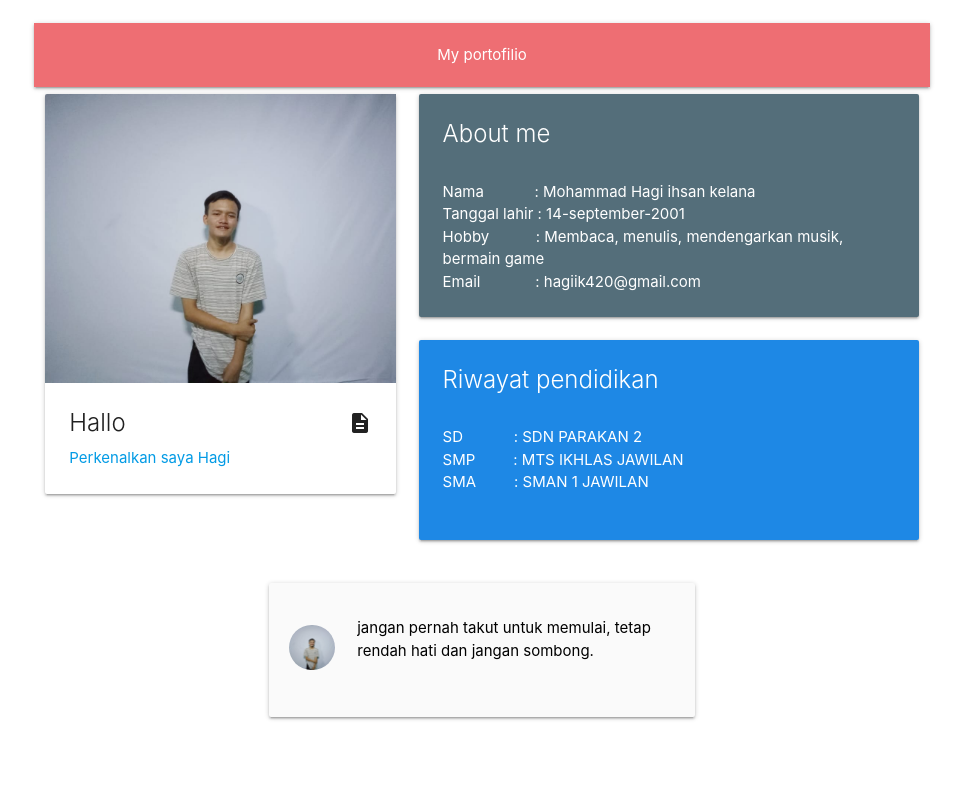
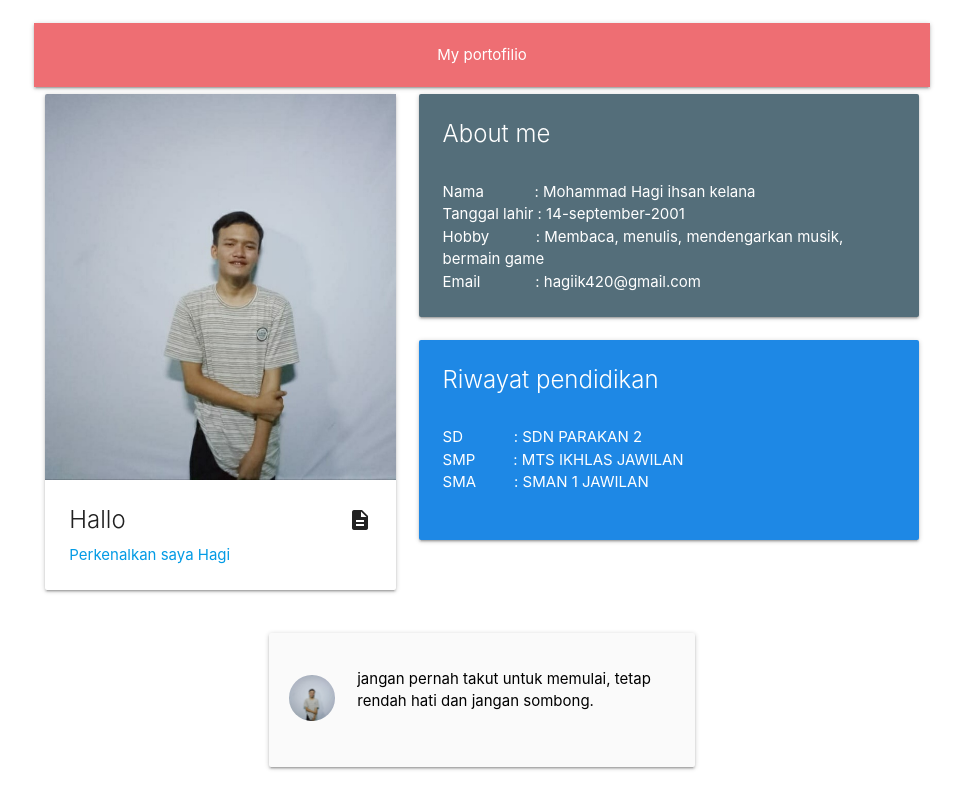
Before and after one commit to hagiik/proto.github.io, a plain HTML site: page index.html in a window 1280 px wide. Shown: the whole page, without its empty margins (158-1121 px from the left). Drawn offline with Linux system fonts and the light colour scheme.

Commit message:
Update index.html

```diff
--- a/index.html
+++ b/index.html
@@ -1,7 +1,7 @@
  <!DOCTYPE html>
   <html>
     <head>
-    	<title>Latihan </title>
+    	<title>My portofolio </title>
       <!--Import Google Icon Font-->
       <link href="https://fonts.googleapis.com/icon?family=Material+Icons" rel="stylesheet">
       <!--Import materialize.css-->
@@ -20,7 +20,7 @@
   <div class="col s5">
         <div class="card">
     <div class="card-image waves-effect waves-block waves-light">
-      <img class="activator" src="images/profil.jpeg">
+      <img class="activator" src="images/pr.jpg">
     </div>
     <div class="card-content">
       <span class="card-title activator grey-text text-darken-4">Hallo<i class="material-icons right">description</i></span>
```
